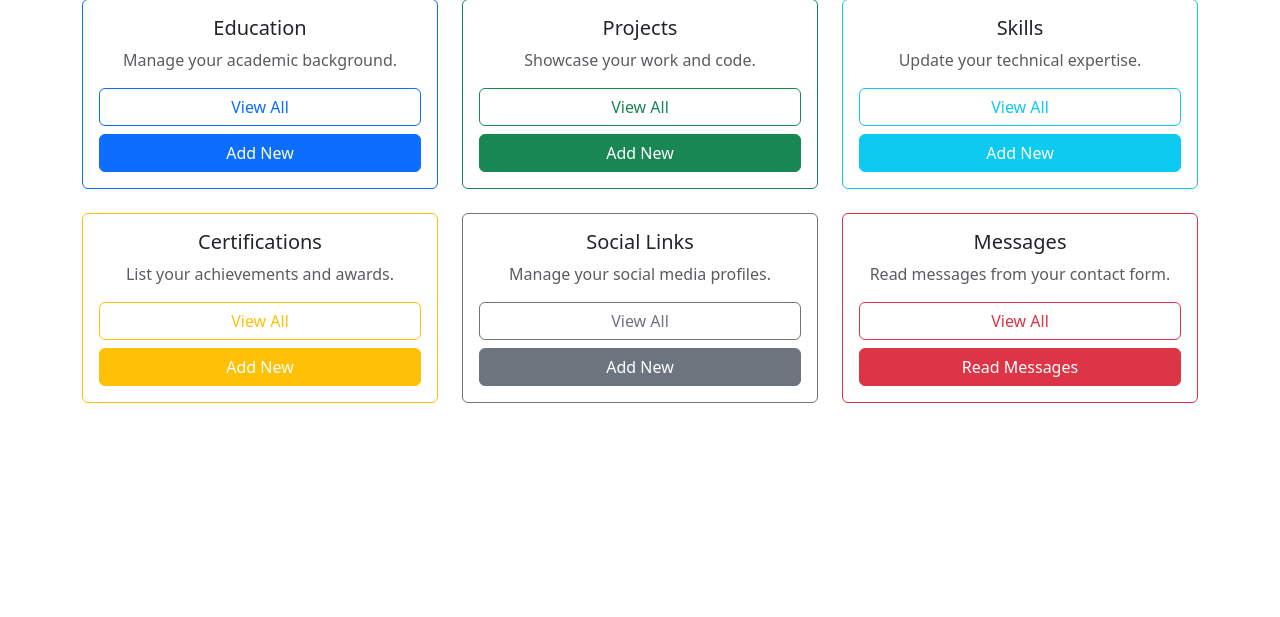
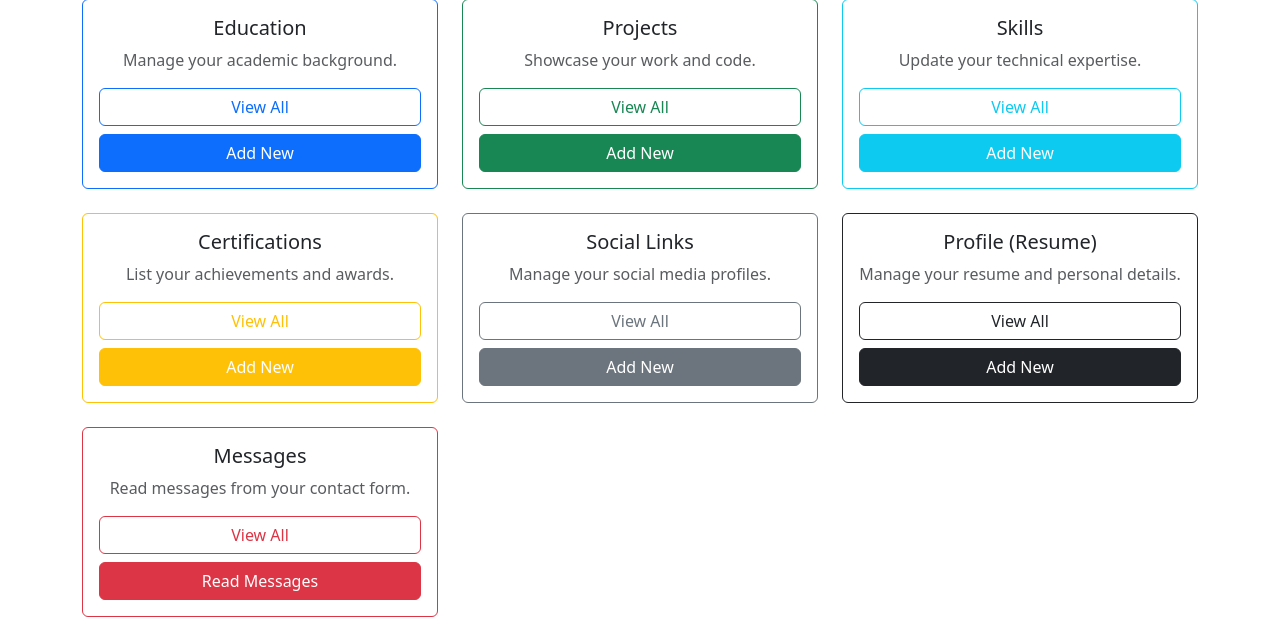
Before and after one commit to Ganesh-200530/Portfolio, a Flask app: page /admin in a window 1280 px wide. Shown: the part 199-816 px from the top of the page. Before the commit the page ends 602 px from the top, so only its background shows below. Run offline with Flask 3, Linux system fonts and the light colour scheme; the visitor is signed in with stand-in values (Sample User, id 1).

Commit message:
Add Profile card to admin dashboard

```diff
--- a/backend/templates/dashboard.html
+++ b/backend/templates/dashboard.html
@@ -93,6 +93,23 @@
         </div>
     </div>
 
+    <!-- Profile -->
+    <div class="col-md-6 col-lg-4">
+        <div class="card h-100 border-dark">
+            <div class="card-body text-center">
+                <div class="dashboard-icon text-dark">
+                    <i class="bi bi-person-badge-fill"></i>
+                </div>
+                <h5 class="card-title">Profile (Resume)</h5>
+                <p class="card-text text-muted">Manage your resume and personal details.</p>
+                <div class="d-grid gap-2">
+                    <a href="/admin/profile" class="btn btn-outline-dark">View All</a>
+                    <a href="/admin/profile/add" class="btn btn-dark"><i class="bi bi-plus-lg"></i> Add New</a>
+                </div>
+            </div>
+        </div>
+    </div>
+
     <!-- Messages -->
     <div class="col-md-6 col-lg-4">
         <div class="card h-100 border-danger">
```
